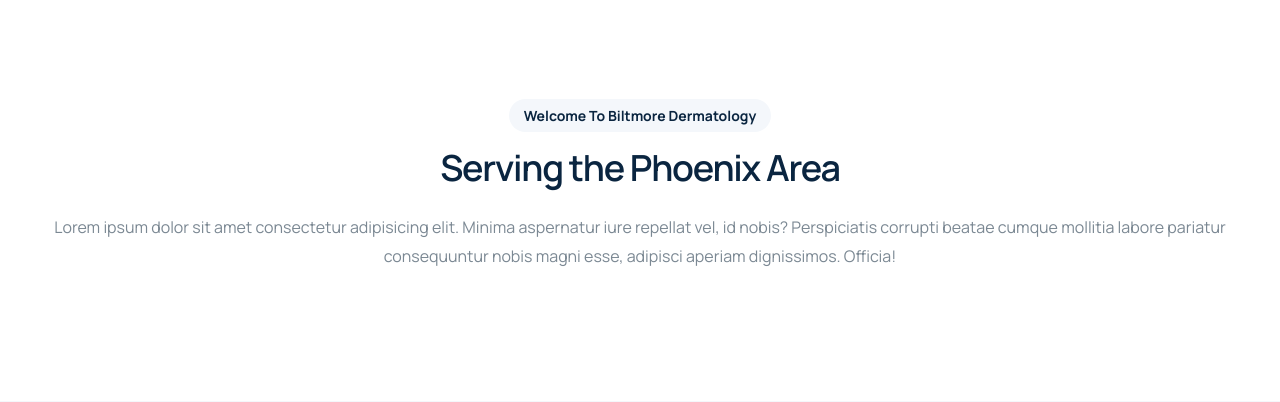
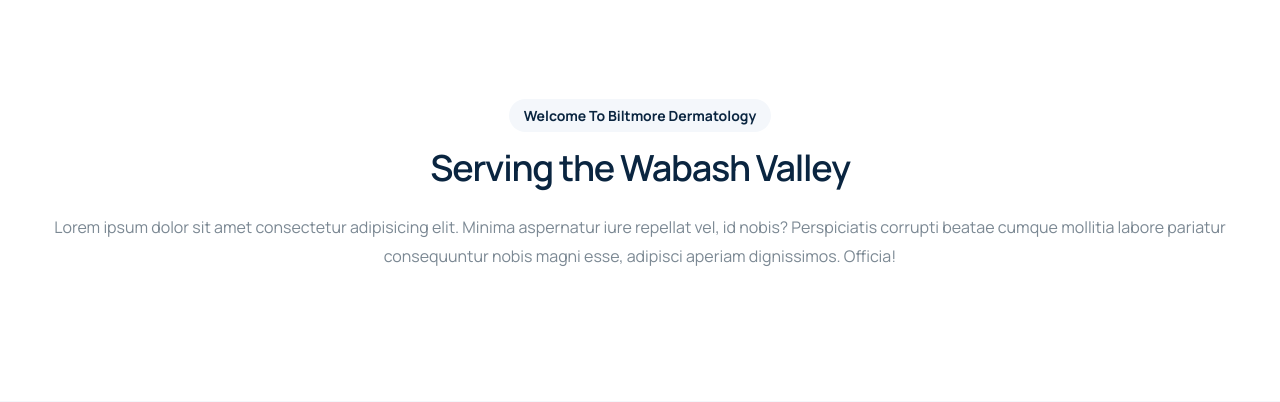
Before and after one commit to AlfredBrayden/biltmorederm, a PHP site: page /index.php in a window 1280 px wide. Shown: the part 801-1203 px from the top of the page. Run offline with PHP 8.4, Linux system fonts and the light colour scheme; some libraries are stand-ins or nearby versions.

Commit message:
some more updated

```diff
--- a/index.php
+++ b/index.php
@@ -132,7 +132,7 @@
                         </div> -->
                         <div class="col-md-12  text-center">
                             <div class="subtitle wow fadeInUp mb-3">Welcome To Biltmore Dermatology</div>
-                            <h2 class="wow fadeInUp">Serving the Phoenix Area</h2>
+                            <h2 class="wow fadeInUp">Serving the Wabash Valley</h2>
                             <p class="wow fadeInUp">Lorem ipsum dolor sit amet consectetur adipisicing elit. Minima
                                 aspernatur iure repellat vel, id nobis? Perspiciatis corrupti beatae cumque mollitia
                                 labore pariatur consequuntur nobis magni esse, adipisci aperiam dignissimos. Officia!
--- a/menu.php
+++ b/menu.php
@@ -74,10 +74,12 @@
 
 
 
-                                  <li> <a class="menu-item" href="financing.php">Medical </a></li>
+                                  <li> <a class="menu-item" href="financing.php">Medical   </a></li>
 
 
-                                  <li> <a class="menu-item" href="specials.php">Cosmetics </a></li>
+                                  <li> <a class="menu-item" href="specials.php">Cosmetic   </a></li>
+
+                                  <li> <a class="menu-item" href="specials.php">Patient Resources    </a></li>
 
 
                                   <li><a class="menu-item" href="contact.php">Contact</a></li>
```
